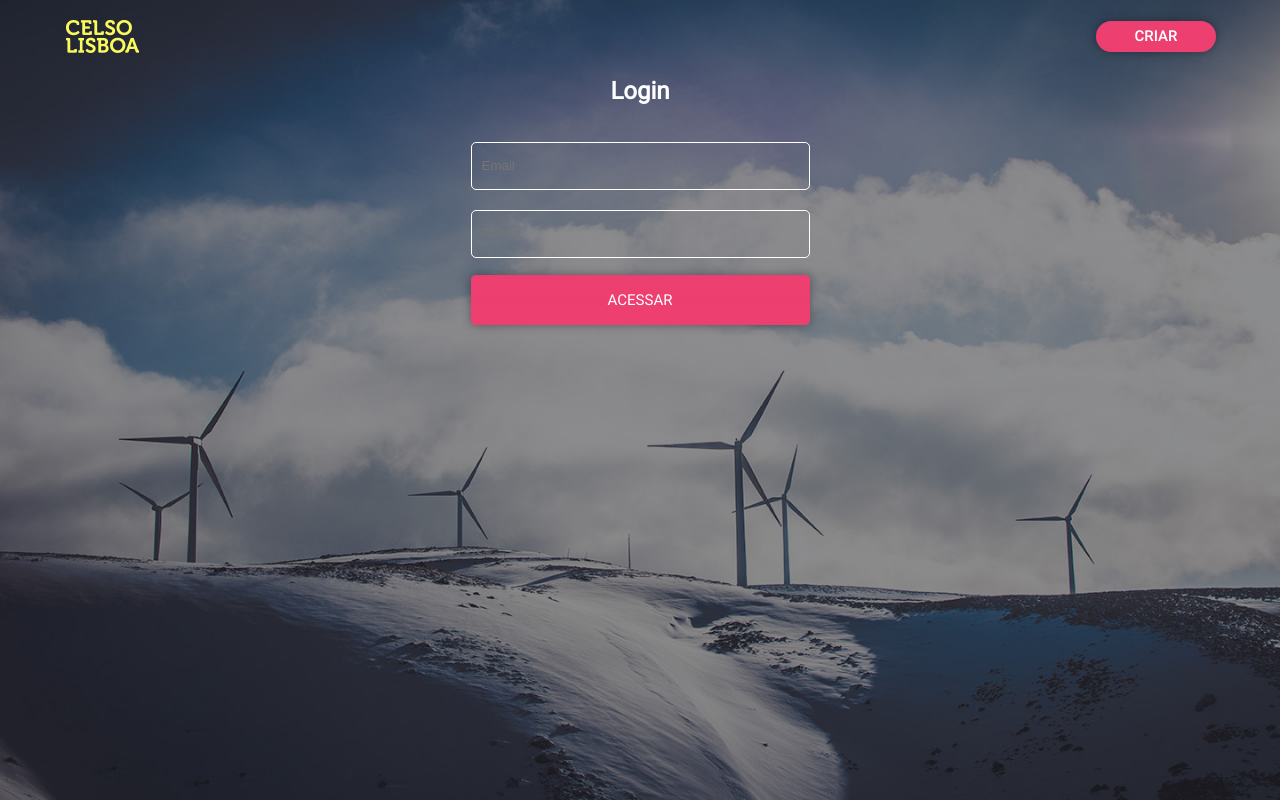
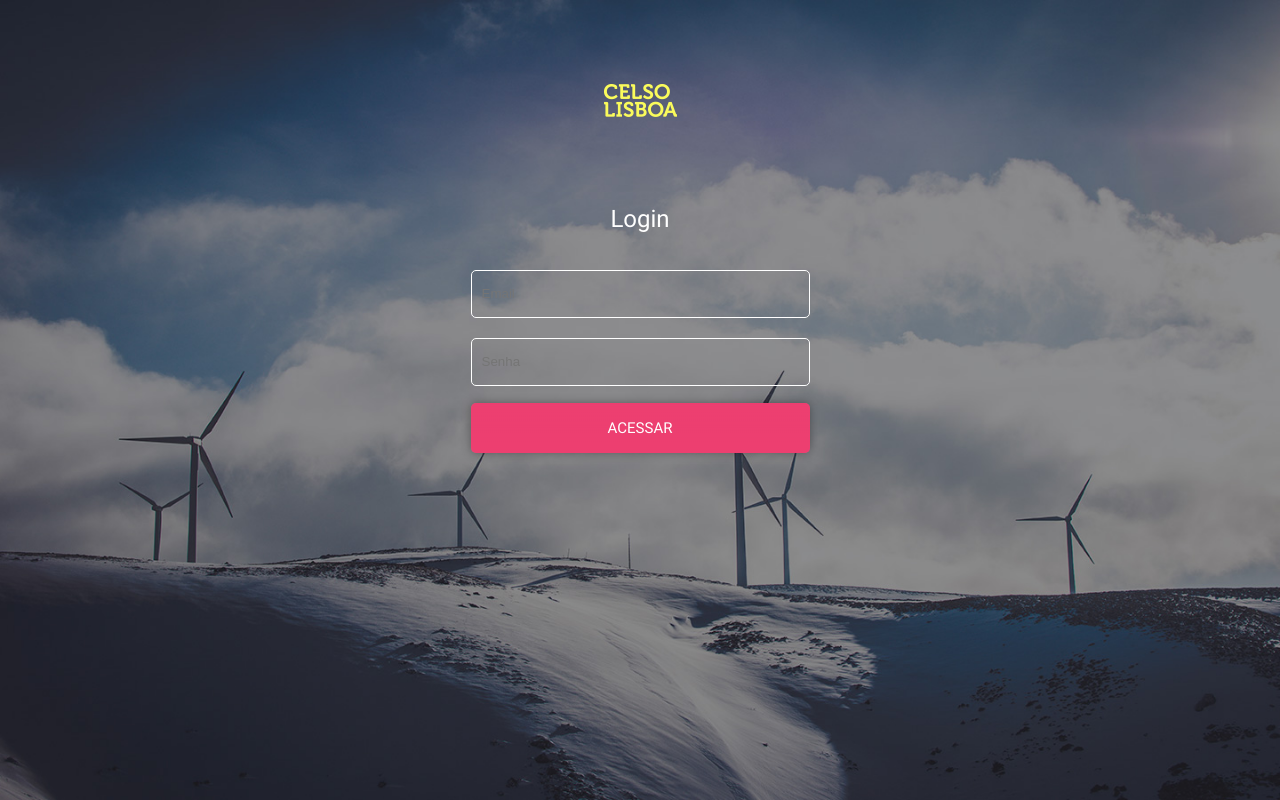
Before and after one commit to celsolisboa/desafio-frontend, an Angular app in the folder celsoLisboa-app/: page / in a window 1280 px wide. Built offline with nearby package versions, Linux system fonts and the light colour scheme; a web font is replaced by a local one.

Commit message:
font e alinhamento da tela de login desktop

```diff
--- a/celsoLisboa-app/src/app/header/header.component.html
+++ b/celsoLisboa-app/src/app/header/header.component.html
@@ -1,6 +1,6 @@
 <header>
-  <section class="header">
+  <section class="header login_dektop">
     <a href="#" class="logo"></a>
-    <a href="#" class="btn btn_login btn_radius_100 criar">criar</a>
+    <a href="#" class="btn btn_login btn_radius_100 criar d-none">criar</a>
   </section>
 </header>
--- a/celsoLisboa-app/src/assets/css/_utilities.scss
+++ b/celsoLisboa-app/src/assets/css/_utilities.scss
@@ -0,0 +1,6 @@
+.d-none{
+  display: none!important;
+}
+.d-block{
+  display: block!important;
+}
--- a/celsoLisboa-app/src/assets/css/components/_header.scss
+++ b/celsoLisboa-app/src/assets/css/components/_header.scss
@@ -2,6 +2,11 @@
   @include flexbox;
   @include justify-content(space-between);
   @include align-items(center);
+
+  &.login_dektop{
+    @include margin(64px, auto);
+    @include justify-content(center);
+  }
 
   .logo{
     @include flexbox;
--- a/celsoLisboa-app/src/assets/css/components/_login.scss
+++ b/celsoLisboa-app/src/assets/css/components/_login.scss
@@ -9,5 +9,6 @@
   .login_titulo{
     margin-bottom: 23px;
     color: map_get($white, 1);
+    font-weight: lighter;
   }
 }
--- a/celsoLisboa-app/src/assets/css/main.scss
+++ b/celsoLisboa-app/src/assets/css/main.scss
@@ -4,6 +4,7 @@
 @import "mixins/flexbox";
 @import "fonts";
 @import "forms";
+@import "utilities";
 
 // imports components
 @import "components/login";
```
Also changed, not shown: celsoLisboa-app/src/assets/css/_fonts.scss (line endings or trailing spaces).
